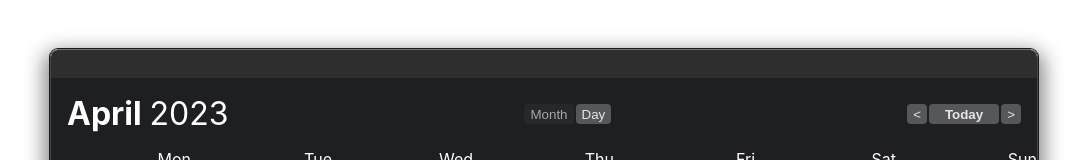
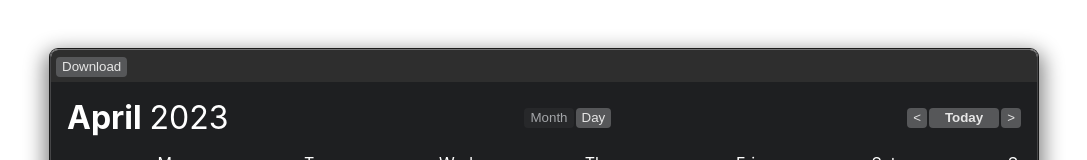
Before and after one commit to AlexMoskalyk/Calendar, a React (Create React App) app: page / in a window 1280 px wide. Shown: the top 160 px of the page, without its empty margins (96-1183 px from the left). Built offline with nearby package versions, Linux system fonts and the light colour scheme; no server answers.

Commit message:
added ability to download

```diff
--- a/package.json
+++ b/package.json
@@ -19,6 +19,7 @@
     "@types/styled-components": "^5.1.26",
     "@types/uuid": "^9.0.1",
     "gh-pages": "^5.0.0",
+    "html2canvas": "^1.4.1",
     "json-server": "^0.17.3",
     "moment": "^2.29.4",
     "react": "^18.2.0",
--- a/src/components/app/App.tsx
+++ b/src/components/app/App.tsx
@@ -14,7 +14,8 @@ import ShowDayComponent from "../showDayComponent/ShowDayComponent";
 import { ShadowWrapper } from "../../styledComponents/StyledComponents";
 import Modal from "../modal/Modal";
 import { LocalizationProvider } from '@mui/x-date-pickers';
-import { AdapterMoment } from '@mui/x-date-pickers/AdapterMoment'
+import { AdapterMoment } from '@mui/x-date-pickers/AdapterMoment';
+import html2canvas from 'html2canvas';
 
 
 const url = "https://calendar-server-omoskalyk.herokuapp.com";
@@ -132,6 +133,32 @@ function App() {
     setDisplayedDate(date);
   };
 
+  const handleDownload = () => {
+    // Get the calendar element by its ID
+    const calendar = document.getElementById('calendar');
+
+    // Generate the image of the calendar
+    if(calendar){
+      html2canvas(calendar, { useCORS: true })
+      .then((canvas) => {
+        // Convert the canvas to a PNG data URL
+        const dataURL = canvas.toDataURL('image/png');
+
+        // Create a link and click it to download the image
+        const link = document.createElement('a');
+        link.download = 'calendar.png';
+        link.href = dataURL;
+        document.body.appendChild(link);
+        link.click();
+        document.body.removeChild(link);
+      })
+      .catch((error) => {
+        console.error(error);
+      });
+    }
+
+  };
+
   const submitCreateEditForm = (preparedEvent: IEvent) => {
     const fetchUrl =
       operationMethod === "Edit"
@@ -224,7 +251,7 @@ function App() {
         </Modal>
       ) : null}
       <ShadowWrapper>
-        <Header />
+        <Header handleDownload={handleDownload}/>
         <Monitor
           prevHandler={prevHandler}
           todayHandler={todayHandler}
@@ -235,6 +262,7 @@ function App() {
         />
         {displayedMode === DISPLAYED_MODE_MONTH ? (
           <Calendar
+
           updateEventAfterDrop={updateEventAfterDrop}
             globalHolidays={globalHolidays}
             openDayMode={openDayMode}
--- a/src/components/calendar/Calendar.tsx
+++ b/src/components/calendar/Calendar.tsx
@@ -31,12 +31,14 @@ function Calendar({
   globalHolidays,
 }: CalendarProps) {
   return (
-    <>
+    <div id={"calendar"}>
       <CalendarContainer isHeader>
         <CalendarHeader />
       </CalendarContainer>
-      <CalendarContainer>
+      <CalendarContainer
+      >
         <DaysOfMonthList
+
         updateEventAfterDrop={updateEventAfterDrop}
           globalHolidays={globalHolidays}
           openDayMode={openDayMode}
@@ -47,7 +49,7 @@ function Calendar({
           displayedDate={displayedDate}
         />
       </CalendarContainer>
-    </>
+    </div>
   );
 }
 
--- a/src/components/header/Header.tsx
+++ b/src/components/header/Header.tsx
@@ -1,9 +1,12 @@
 import React from 'react';
+import { ButtonWrapper } from '../../styledComponents/StyledComponents';
 import { HeaderContainer } from './HeaderStyled';
 
-function Header() {
+function Header({handleDownload}:any) {
   return (
-    <HeaderContainer></HeaderContainer>
+    <HeaderContainer>
+      <ButtonWrapper onClick={handleDownload}>Download</ButtonWrapper>
+    </HeaderContainer>
   )
 }
 
--- a/src/components/header/HeaderStyled.js
+++ b/src/components/header/HeaderStyled.js
@@ -2,6 +2,7 @@ import styled from 'styled-components';
 import '../../styles/variables.css';
 
 export const HeaderContainer = styled.header`
+padding:5px;
 background-color:var(--header-bg-color);
 height:40px;
 `;
```
Also changed, not shown: 1 other file (tests, documents, lock files or other folders).
